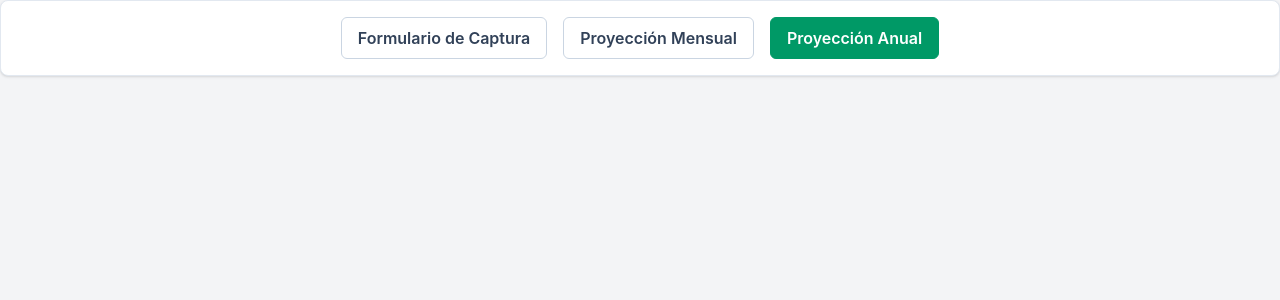
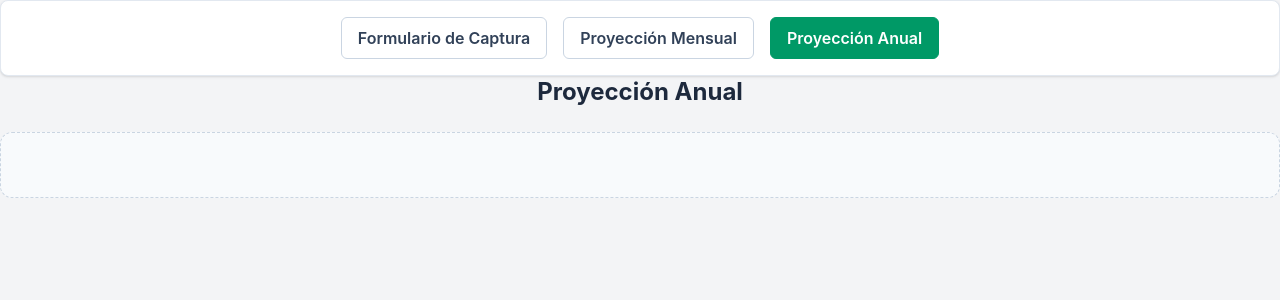
Before and after one commit to timojavc0-alt/ExamenU2Grupo1, a React (Vite) app: page /anual in a window 1280 px wide. Shown: the top 300 px of the page. Built offline with nearby package versions, Linux system fonts and the light colour scheme.

Commit message:
AnnualPage

```diff
--- a/src/presentation/pages/AnnualPage.tsx
+++ b/src/presentation/pages/AnnualPage.tsx
@@ -4,7 +4,7 @@ interface Props {
   datos: index;
 }
 
-export default function ProyeccionAnualPage({ datos }: Props) {
+export default function AnnualPage({ datos }: Props) {
   return (
     <div>
       <h2 className="text-2xl font-bold text-slate-800 mb-4 text-center">Proyección Anual</h2>
--- a/src/router/AppRouter.tsx
+++ b/src/router/AppRouter.tsx
@@ -1,6 +1,8 @@
 import { Route, Routes } from "react-router";
 import Navbar from "../presentation/components/Navbar";
 import FormPage from "../presentation/pages/FormPage";
+import MonthlyPage from "../presentation/pages/MonthlyPage";
+import AnnualPage from "../presentation/pages/AnnualPage";
 
 export const AppRouter = () => {
   return (
@@ -9,6 +11,8 @@ export const AppRouter = () => {
         <Navbar/>
         <Routes>
             <Route path="/" element={<FormPage/>}/>
+            <Route path="/mensual" element={<MonthlyPage/>}/>
+            <Route path="/anual" element={<AnnualPage/>}/>
         </Routes>
     </div>
   );
```
